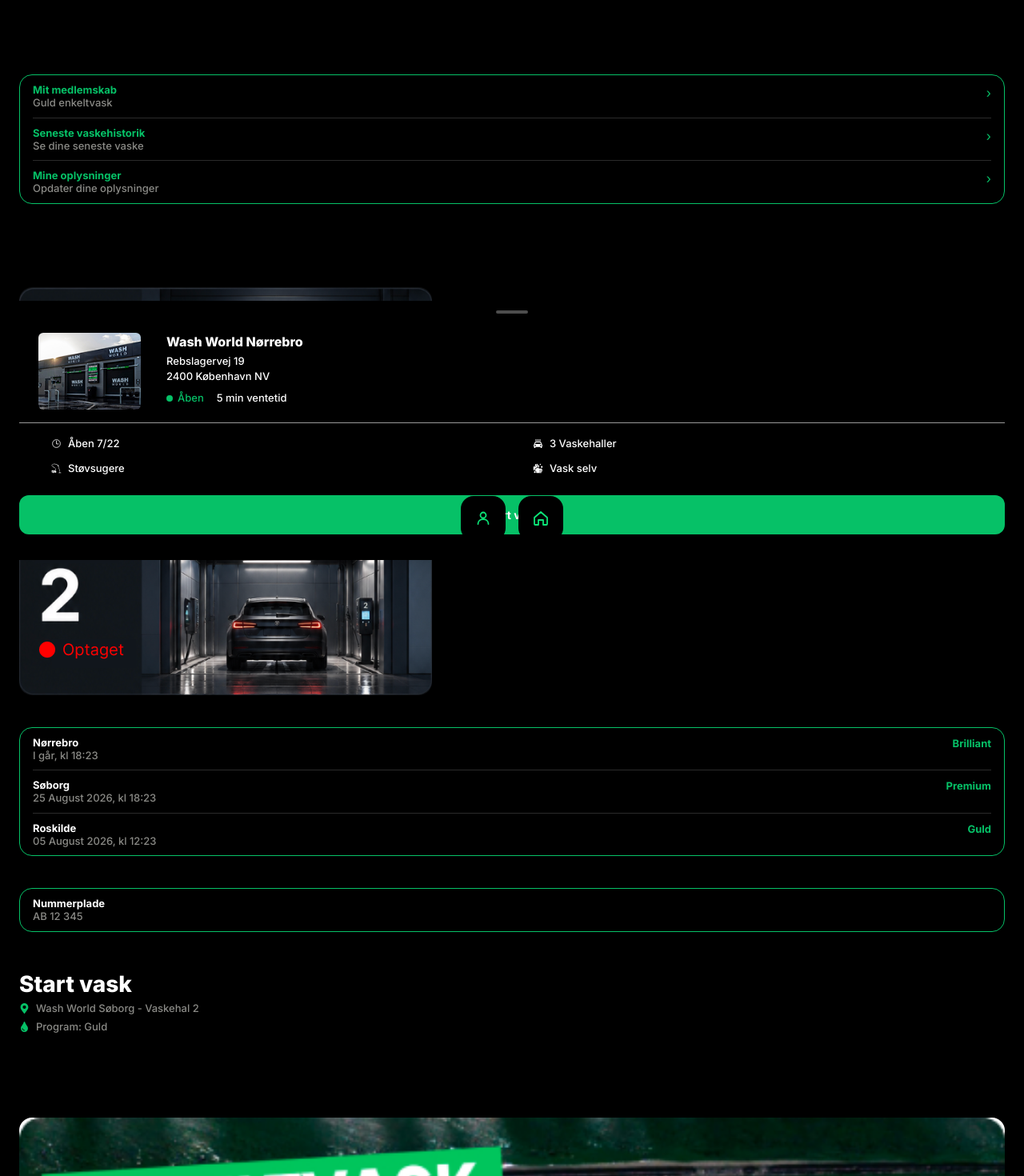
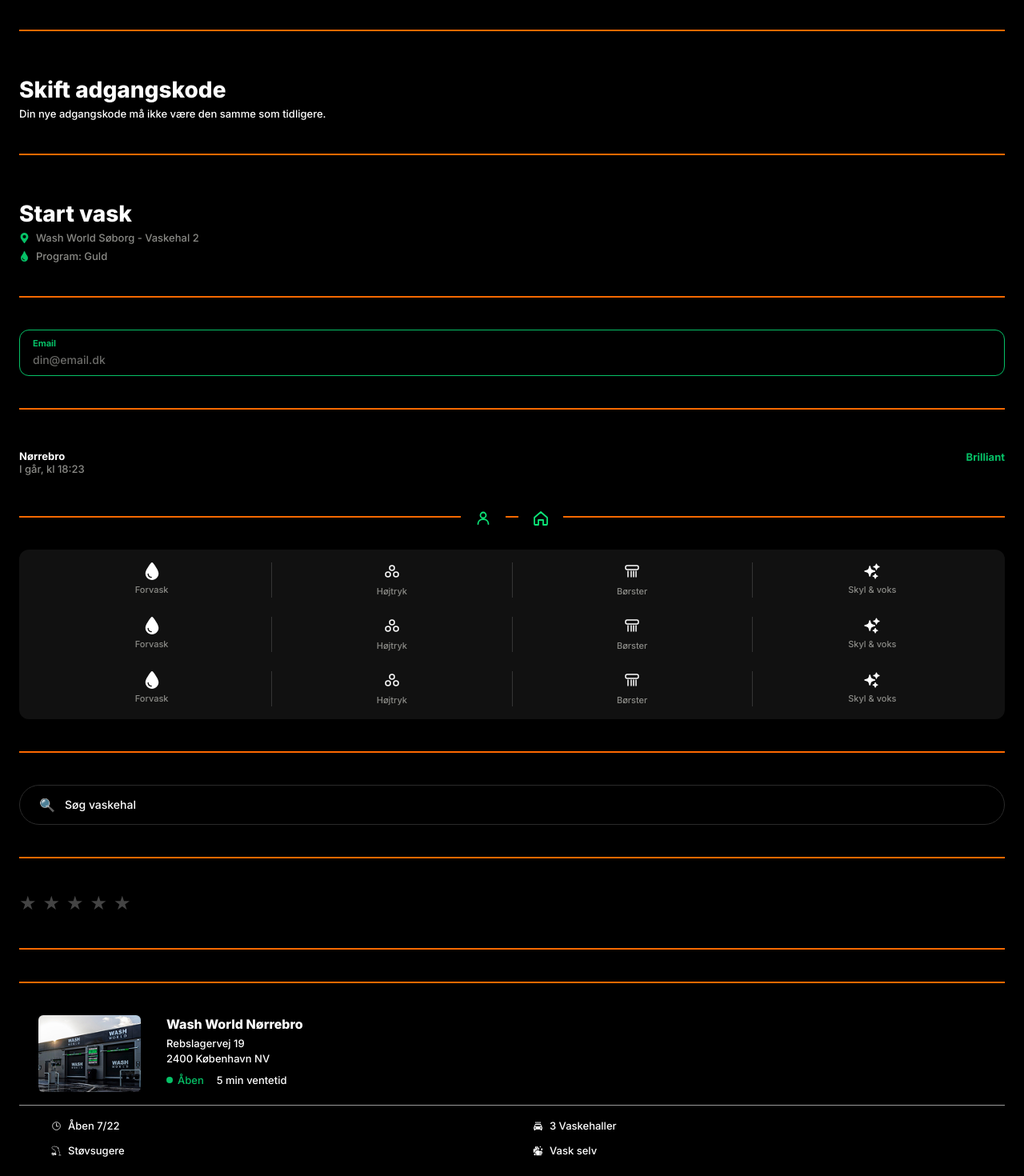
Before and after one commit to char667v/nextjs_reexam_frontend, a Next.js app: page /pages/preview in a window 1280 px wide. Shown: the part 100-1570 px from the top of the page at 80% size. Built offline with nearby package versions, Linux system fonts and the light colour scheme; a web font is replaced by a local one.

Commit message:
cleaning up the components

```diff
--- a/app/components/layout/AppHeader.tsx
+++ b/app/components/layout/AppHeader.tsx
@@ -22,12 +22,11 @@
   const router = useRouter();
 
   return (
-    <div className="relative pt-2 pb-16">
+    <div className="relative pt-4">
       {showClose && (
         <button
           onClick={onClose ?? (() => router.back())}
-          className="absolute top-0 right-0 text-brand text-lg"
-        >
+          className="absolute top-0 right-0 text-brand text-lg" >
           <FaTimes />
         </button>
       )}
--- a/app/pages/preview/page.tsx
+++ b/app/pages/preview/page.tsx
@@ -10,7 +10,7 @@
 import ProfileGroup from "../../components/ui/ProfileGroup";
 import HistoryList from "../../components/ui/HistoryList";
 import BayStatusCard from "../../components/ui/BayStatusCard";
-// import TierDetailCard from "../../components/ui/TierDetailCard";
+import TierDetailCard from "../../components/ui/TierDetailCard";
 import BottomSheet from "@/app/components/ui/BottomSheet";
 import { FaMapMarkerAlt, FaTint } from "react-icons/fa";
 import { GiVacuumCleaner } from "react-icons/gi";
@@ -18,11 +18,14 @@
 import { FaHandsWash } from "react-icons/fa";
 import { IoTimeOutline } from "react-icons/io5";
 
-
-
+import FormField from "@/app/components/ui/FormField";
+import HistoryRow from "@/app/components/ui/HistoryRow";
+import ProcessSteps from "@/app/components/ui/ProcessSteps";
+import SearchBar from "@/app/components/ui/SearchBar";
+import StarRating from "@/app/components/ui/StarRating";
+import SwitchMembershipWarning from "../../components/ui/SwitchMembershipWarning";
+import TierCard from "@/app/components/ui/TierCard";
 import WashHallCard from "../../components/ui/WashHallCard";
-
-import SwitchMembershipWarning from "../../components/ui/SwitchMembershipWarning";
 
 const fakeWashes = [
   { location: "Nørrebro", date: "I går, kl 18:23", tier: "Brilliant" },
@@ -33,31 +36,74 @@
 export default function Test() {
   const [sheetOpen, setSheetOpen] = useState(true);
   const [showWarning, setShowWarning] = useState(true);
+  const [email, setEmail] = useState("");
+  const [search, setSearch] = useState("");
 
   return (
     <div className="px-6 pt-6 flex flex-col gap-10">
       <AppHeader title="Login" subtitle="Et par oplysninger, så er du klar til vask." />
-
-      {/* <button onClick={() => setShowWarning(true)} className="text-white">
-        Show warning
-      </button>
-
-      {showWarning && <SwitchMembershipWarning currentTier="Guld" newTier="Premium" onConfirm={() => setShowWarning(false)} onCancel={() => setShowWarning(false)} />} */}
-
+      <hr className="border-t-2 border-orange-500" />
+      {/* border-t-2 = a line on the top edge, 2px thick
+      // border-orange-500 = orange from Tailwind's color palette*/}
+      <AppHeader
+        title="Skift adgangskode"
+        subtitle="Din nye adgangskode må ikke være den samme som tidligere."
+        showClose={false} //true hvis synlig x
+      />
+      <hr className="border-t-2 border-orange-500" />
+      <AppHeader
+        title="Start vask"
+        showClose={false} //true hvis synlig x
+        details={[
+          { icon: <FaMapMarkerAlt />, text: "Wash World Søborg - Vaskehal 2" },
+          { icon: <FaTint />, text: "Program: Guld" },
+        ]}
+      />
+      <hr className="border-t-2 border-orange-500" />
+      <FormField label="Email" value={email} onChange={setEmail} type="email" placeholder="din@email.dk" />
+      <hr className="border-t-2 border-orange-500" />
+      <HistoryRow location="Nørrebro" date="I går, kl 18:23" tier="Brilliant" />
+      <hr className="border-t-2 border-orange-500" />
+      <ProcessSteps totalIcons={12} />
+      <hr className="border-t-2 border-orange-500" />
+      <SearchBar value={search} onChange={setSearch} />
+      <hr className="border-t-2 border-orange-500" />
+      <StarRating />
+      <hr className="border-t-2 border-orange-500" />
+      {/* <SwitchMembershipWarning /> */}
+      <hr className="border-t-2 border-orange-500" />
+      <WashHallCard
+        name="Wash World Nørrebro"
+        address={"Rebslagervej 19\n2400 København NV"}
+        image="/jpg/wash-world-soborg.jpg"
+        open={true}
+        waitTime="5 min ventetid"
+        feature={[
+          { icon: <IoTimeOutline />, label: "Åben 7/22" },
+          { icon: <BiSolidCarWash />, label: "3 Vaskehaller" },
+          { icon: <GiVacuumCleaner />, label: "Støvsugere" },
+          { icon: <FaHandsWash />, label: "Vask selv" },
+        ]}
+        onStart={() => console.log("start vask clicked")}
+      />
+      <hr className="border-t-2 border-orange-500" />
       <ProfileGroup>
         <ProfileRow label="Mit medlemskab" value="Guld enkeltvask" labelColor="brand" href="/pages/profile/membership" />
         <ProfileRow label="Seneste vaskehistorik" value="Se dine seneste vaske" labelColor="brand" href="/pages/profile/history" />
         <ProfileRow label="Mine oplysninger" value="Opdater dine oplysninger" labelColor="brand" href="/pages/profile/edit" />
       </ProfileGroup>
-
-      {sheetOpen && (
-        <BottomSheet onClose={() => setSheetOpen(false)}>
-          <p className="text-white">Test indhold kjdfbvlahkbfvkb</p> /*you can see this but your not suppose to*/
-        </BottomSheet>
-      )}
-
-      <div className="px-6 pt-6">
-      {sheetOpen && (
+      <hr className="border-t-2 border-orange-500" />
+      <ProfileGroup>
+        <ProfileRow label="Nummerplade" value="AB 12 345" showChevron={false} />
+      </ProfileGroup>
+      <hr className="border-t-2 border-orange-500" />
+      <BayStatusCard image="/png/vaskehal-ledig.png" alt="Vaskebås 2, ledig" />
+      <hr className="border-t-2 border-orange-500" />
+      <BayStatusCard image="/png/vaskehal-optaget.png" alt="Vaskebås 2, optaget" />
+      <hr className="border-t-2 border-orange-500" />
+      <HistoryList washes={fakeWashes} />
+      <hr className="border-t-2 border-orange-500" />
+      {/* {sheetOpen && (
         <BottomSheet onClose={() => setSheetOpen(false)}>
           <WashHallCard
             name="Wash World Nørrebro"
@@ -74,28 +120,10 @@
             onStart={() => console.log("start vask clicked")}
           />
         </BottomSheet>
-      )}
-    </div>
-
-      <BayStatusCard image="/png/vaskehal-ledig.png" alt="Vaskebås 2, ledig" />
-      <BayStatusCard image="/png/vaskehal-optaget.png" alt="Vaskebås 2, optaget" />
-
-      <HistoryList washes={fakeWashes} />
-
-      <ProfileGroup>
-        <ProfileRow label="Nummerplade" value="AB 12 345" showChevron={false} />
-      </ProfileGroup>
-
-      <AppHeader
-        title="Start vask"
-        showClose={false}
-        details={[
-          { icon: <FaMapMarkerAlt />, text: "Wash World Søborg - Vaskehal 2" },
-          { icon: <FaTint />, text: "Program: Guld" },
-        ]}
-      />
-
+      )} */}
+      <hr className="border-t-2 border-orange-500" />
       <PromoBanner src="/jpg/enkeltvask-banner.jpg" alt="Enkeltvask - betal kun for den vask du bruger" />
+      <hr className="border-t-2 border-orange-500" />
       <PromoBanner
         src="/jpg/vask-bil-perfekt.jpg"
         alt="Sådan vasker du din bil perfekt"
@@ -104,148 +132,56 @@
           text: "Vælg mellem Premium eller Brilliant for at ændre dit medlemskab for en endnu bedre oplevelse med WashWorld",
         }}
       />
-
+      <hr className="border-t-2 border-orange-500" />
       <PillButton variant="primary">Start vask</PillButton>
+      <hr className="border-t-2 border-orange-500" />
       <PillButton variant="outline">Start vask</PillButton>
+      <hr className="border-t-2 border-orange-500" />
       <PillButton variant="danger">NØDSTOP</PillButton>
-
-      {/* <TierDetailCard
+      <hr className="border-t-2 border-orange-500" />
+      <TierCard name="Guld" subtitle="God og effektiv" price="59" icon="/png/car-icon-guld.png" />
+      <hr className="border-t-2 border-orange-500" />
+      <TierDetailCard
         name="Guld"
         subtitle="God og effektiv"
         price="59"
         icon="/png/car-icon-guld.png"
         description="Vores gode og effektive Guld vaskeprogram giver din bil en kærlig hånd med følgende proces:"
-        rounds={2}
+        totalIcons={8}
+        //rounds={2}
       />
+      <hr className="border-t-2 border-orange-500" />
       <TierDetailCard
         name="Premium"
         subtitle="Ekstra grundig"
         price="89"
         icon="/png/car-icon-premium.png"
         description="Vores ekstra grundige Premium vaskeprogram giver din bil kvalitets vask med følgende proces:"
-        rounds={2}
+        totalIcons={9}
+        //rounds={2}
       />
+      <hr className="border-t-2 border-orange-500" />
       <TierDetailCard
         name="Brilliant"
         subtitle="Bedste vask året rundt"
         price="119"
         icon="/png/car-icon-brilliant.png"
         description="Vores bedste Brilliant vaskeprogram giver vi din bil ren luksus med følgende proces:"
-        rounds={3}
-      /> */}
-
+        totalIcons={12}
+        //rounds={3}
+      />
+      <hr className="border-t-2 border-orange-500" />
       <TierSelector showFootnote />
+      <hr className="border-t-2 border-orange-500" />
       <TierSelector
         caption={{
           title: "Din nuværende medlemskab er Guld enkeltvask",
           text: "Vælg mellem Premium eller Brilliant for at ændre dit medlemskab for en endnu bedre oplevelse med WashWorld",
         }}
       />
-
+      <hr className="border-t-2 border-orange-500" />
       <BottomNav />
+      <hr className="border-t-2 border-orange-500" />
     </div>
   );
 }
-
-// import AppHeader from "../../components/layout/AppHeader";
-// import BottomNav from "../../components/layout/BottomNav";
-// import PillButton from "@/app/components/ui/PillButton";
-// import PromoBanner from "../../components/ui/PromoBanner";
-// import TierCard from "@/app/components/ui/TierCard";
-// import TierSelector from "../../components/ui/TierSelector";
-// import ProfileRow from "../../components/ui/ProfileRow";
-// import ProfileGroup from "../../components/ui/ProfileGroup";
-// import HistoryList from "../../components/ui/HistoryList";
-// import BayStatusCard from "../../components/ui/BayStatusCard";
-// import TierDetailCard from "../../components/ui/TierDetailCard";
-// import BottomSheet from "@/app/components/ui/BottomSheet";
-// import { FaMapMarkerAlt, FaTint } from "react-icons/fa";
-
-// const fakeWashes = [
-//   { location: "Nørrebro", date: "I går, kl 18:23", tier: "Brilliant" },
-//   { location: "Søborg", date: "25 August 2026, kl 18:23", tier: "Premium" },
-//   { location: "Roskilde", date: "05 August 2026, kl 12:23", tier: "Guld" },
-// ];
-
-// export default function Test() {
-//   return (
-//     <div className="px-6 pt-6 flex flex-col gap-10">
-//       <AppHeader title="Login" subtitle="Et par oplysninger, så er du klar til vask." />
-//       <ProfileGroup>
-//         <ProfileRow label="Mit medlemskab" value="Guld enkeltvask" labelColor="brand" href="/pages/profile/membership" />
-//         <ProfileRow label="Seneste vaskehistorik" value="Se dine seneste vaske" labelColor="brand" href="/pages/profile/history" />
-//         <ProfileRow label="Mine oplysninger" value="Opdater dine oplysninger" labelColor="brand" href="/pages/profile/edit" />
-//       </ProfileGroup>
-
-//       <BottomSheet>
-//   <p className="text-white">Test indhold</p>
-// </BottomSheet>
-
-// <BayStatusCard image="/png/vaskehal-ledig.png" alt="Vaskehal 2, ledig" />
-// <BayStatusCard image="/png/vaskehal-optaget.png" alt="Vaskehal 2, optaget" />
-//       <HistoryList washes={fakeWashes} />
-
-//       <ProfileGroup>
-//         <ProfileRow label="Nummerplade" value="AB 12 345" showChevron={false} />
-//       </ProfileGroup>
-
-//       <AppHeader
-//         title="Start vask"
-//         showClose={false} /*Write this if the  x close button should not be shown*/
-//         details={[
-//           { icon: <FaMapMarkerAlt />, text: "Wash World Søborg - Vaskehal 2" },
-//           { icon: <FaTint />, text: "Program: Guld" },
-//         ]}
-//       />
-//       <PromoBanner src="/jpg/enkeltvask-banner.jpg" alt="Enkeltvask - betal kun for den vask du bruger" />
-//       <PromoBanner
-//         src="/jpg/vask-bil-perfekt.jpg"
-//         alt="Sådan vasker du din bil perfekt"
-//         caption={{
-//           title: "Din nuværende medlemskab er Guld enkeltvask",
-//           text: "Vælg mellem Premium eller Brilliant for at ændre dit medlemskab for en endnu bedre oplevelse med WashWorld",
-//         }}
-//       />
-//       <PillButton variant="primary">Start vask</PillButton>
-//       <PillButton variant="outline">Start vask</PillButton>
-//       <PillButton variant="danger">NØDSTOP</PillButton>
-//       {/* <TierCard name="Guld" subtitle="Enkeltvask" price="49 kr." icon="/png/car-icon-guld.png" selected />
-//       <TierCard name="Premium" subtitle="Enkeltvask" price="79 kr." icon="/png/car-icon-premium.png" />
-//       <TierCard name="Brilliant" subtitle="Enkeltvask" price="129 kr." icon="/png/car-icon-brilliant.png" /> */}
-//       {/* <TierSelector /> */}
-//       <TierDetailCard
-//         name="Guld"
-//         subtitle="God og effektiv"
-//         price="59"
-//         icon="/png/car-icon-guld.png"
-//         description="Vores gode og effektive Guld vaskeprogram giver din bil en kærlig hånd med følgende proces:"
-//         rounds={1}
-//       />
-//       <TierDetailCard
-//         name="Guld"
-//         subtitle="God og effektiv"
-//         price="59"
-//         icon="/png/car-icon-guld.png"
-//         description="Vores gode og effektive Guld vaskeprogram giver din bil en kærlig hånd med følgende proces:"
-//         rounds={2}
-//       />
-//       <TierDetailCard
-//         name="Guld"
-//         subtitle="God og effektiv"
-//         price="59"
-//         icon="/png/car-icon-guld.png"
-//         description="Vores gode og effektive Guld vaskeprogram giver din bil en kærlig hånd med følgende proces:"
-//         rounds={3}
-//       />
-
-//       <TierSelector showFootnote />
-//       <TierSelector
-//         caption={{
-//           title: "Din nuværende medlemskab er Guld enkeltvask",
-//           text: "Vælg mellem Premium eller Brilliant for at ændre dit medlemskab for en endnu bedre oplevelse med WashWorld",
-//         }}
-//       />
-//       <BottomNav />
-//     </div>
-//   );
-// }
--- /dev/null
+++ b/app/pages/resetPassword/page.tsx
@@ -0,0 +1,81 @@
+"use client";
+import AppHeader from "../../components/layout/AppHeader";
+import FormField from "../../components/ui/FormField";
+import PillButton from "../../components/ui/PillButton";
+import { useState } from "react";
+import { useRouter, useSearchParams } from "next/navigation";
+
+export default function ResetPassword() {
+  const router = useRouter();
+  const searchParams = useSearchParams();
+  const token = searchParams.get("token");
+
+  const [newPassword, setNewPassword] = useState("");
+  const [confirmPassword, setConfirmPassword] = useState("");
+  const [error, setError] = useState("");
+  const [loading, setLoading] = useState(false);
+
+  async function handleResetPassword() {
+    setError("");
+
+    if (!token) {
+      setError("Linket er ugyldigt eller udløbet.");
+      return;
+    }
+    if (newPassword.length < 8) {
+      setError("Adgangskoden skal indeholde mindst 8 karakter.");
+      return;
+    }
+    if (newPassword !== confirmPassword) {
+      setError("Adgangskoderne skal være ens.");
+      return;
+    }
+
+    setLoading(true);
+    try {
+      const res = await fetch("http://localhost:80/api-reset-password", {
+        method: "POST",
+        headers: { "Content-Type": "application/json" },
+        body: JSON.stringify({ token, new_user_password: newPassword }),
+      });
+      const data = await res.json();
+      if (!res.ok) {
+        setError(data.message || "Kunne ikke nulstille adgangskode");
+      } else {
+        router.push("/pages/login");
+      }
+    } catch {
+      setError("System under maintenance");
+    } finally {
+      setLoading(false);
+    }
+  }
+
+  return (
+    <div className="pt-20 pr-14 pl-14 flex flex-col gap-4">
+      <AppHeader
+        title="Opret ny adgangskode"
+        subtitle="Din nye adgangskode skal være forskellig fra din tidligere adgangskode"
+        onClose={() => router.push("/")}
+      />
+
+      <div className="flex flex-col gap-4">
+        <FormField label="Adgangskode" value={newPassword} onChange={setNewPassword} type="password" placeholder="********" />
+        <p className="text-left text-body-xs text-muted -mt-3 pb-5">
+          Skal indeholde mindst 8 karakter.
+        </p>
+
+        <FormField label="Bekræft adgangskode" value={confirmPassword} onChange={setConfirmPassword} type="password" placeholder="********" />
+        <p className="text-left text-body-xs text-muted -mt-2 pb-5">
+          Begge adgangskoder skal være ens.
+        </p>
+
+        {error && <p className="text-body-sm text-danger">{error}</p>}
+
+        <PillButton onClick={handleResetPassword} disabled={loading}>
+          {loading ? "Opretter ny adgangskode…" : "Opret ny adgangskode"}
+        </PillButton>
+      </div>
+    </div>
+  );
+}
```
Also changed, not shown: app/components/ui/TierCard.tsx (+2 -42 lines), app/pages/onboarding/page.tsx (+113 -52 lines).
